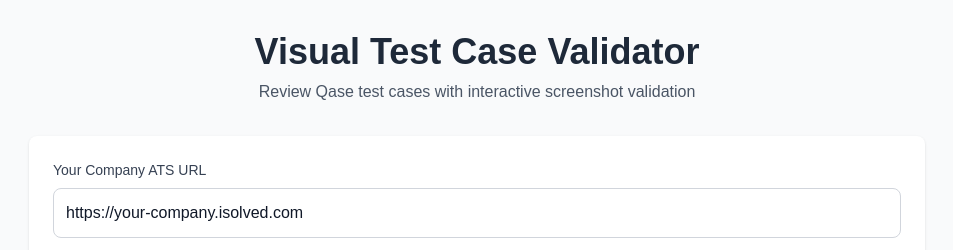
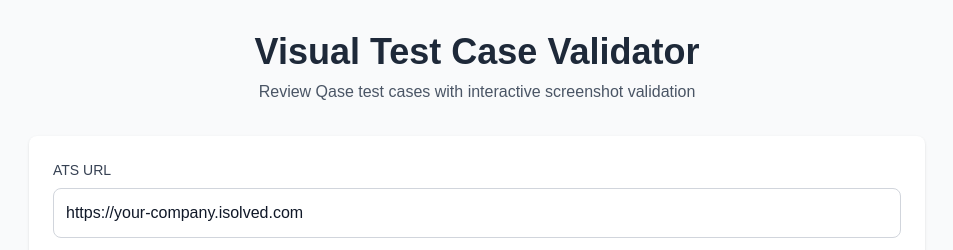
Before and after one commit to GavinBenson/visual-test-validator, a Next.js app: page / in a window 1280 px wide. Shown: the top 250 px of the page, without its empty margins (163-1116 px from the left). Built offline with nearby package versions, Linux system fonts and the light colour scheme.

Commit message:
styling fix

```diff
--- a/src/app/page.tsx
+++ b/src/app/page.tsx
@@ -59,13 +59,13 @@ export default function Home() {
 
                     <div className="bg-white rounded-lg shadow p-6 mb-6">
                         <label className="block text-sm font-medium text-gray-700 mb-2">
-                            Your Company ATS URL
+                            ATS URL
                         </label>
                         <input
                             type="url"
                             value={atsUrl}
                             onChange={(e) => setAtsUrl(e.target.value)}
-                            placeholder="https://your-company.isolved.com"
+                            placeholder="https://admin.applicantpro.com"
                             className="w-full p-3 border border-gray-300 rounded-lg text-gray-900"
                         />
                     </div>
```
Also changed, not shown: 1 other file (tests, documents, lock files or other folders).
